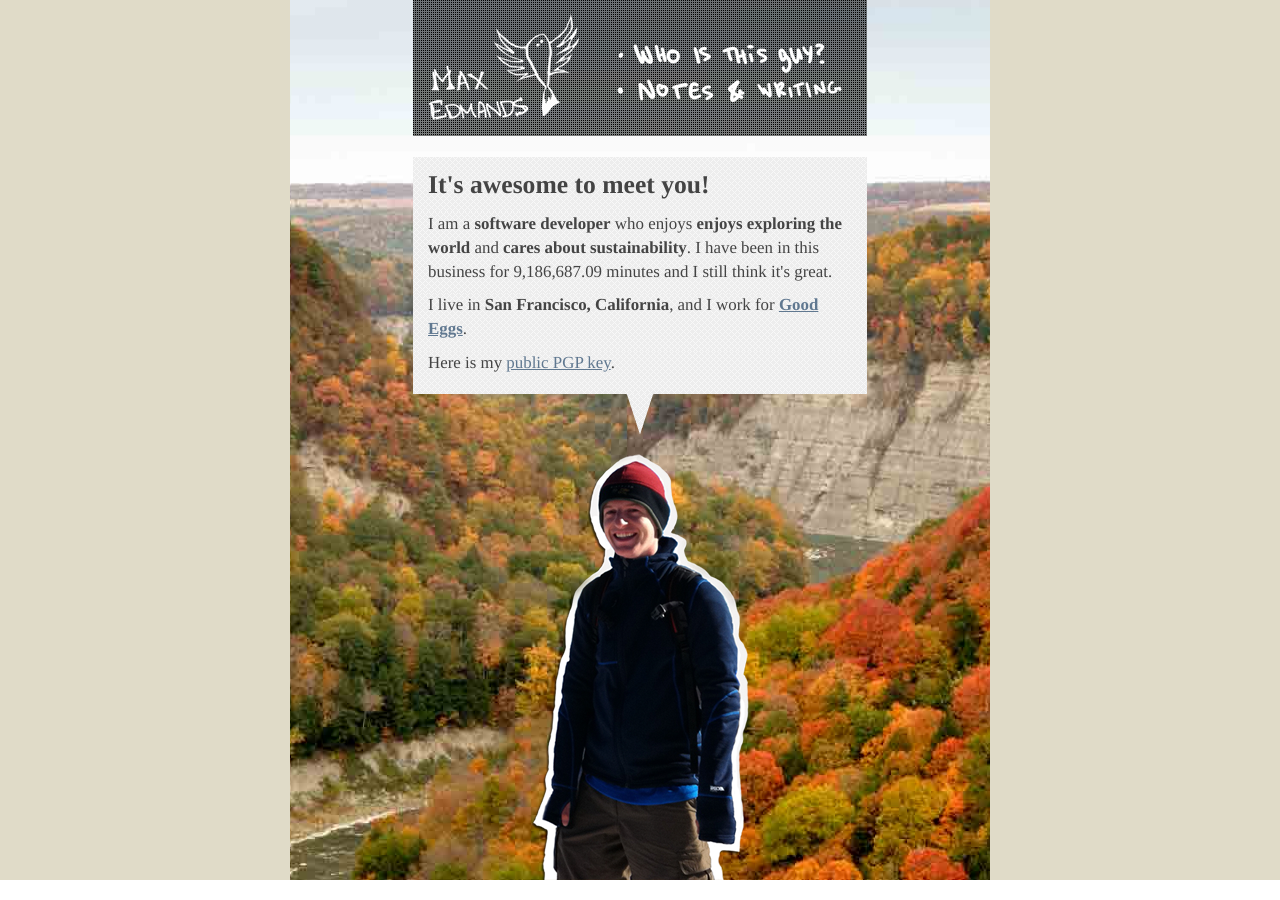
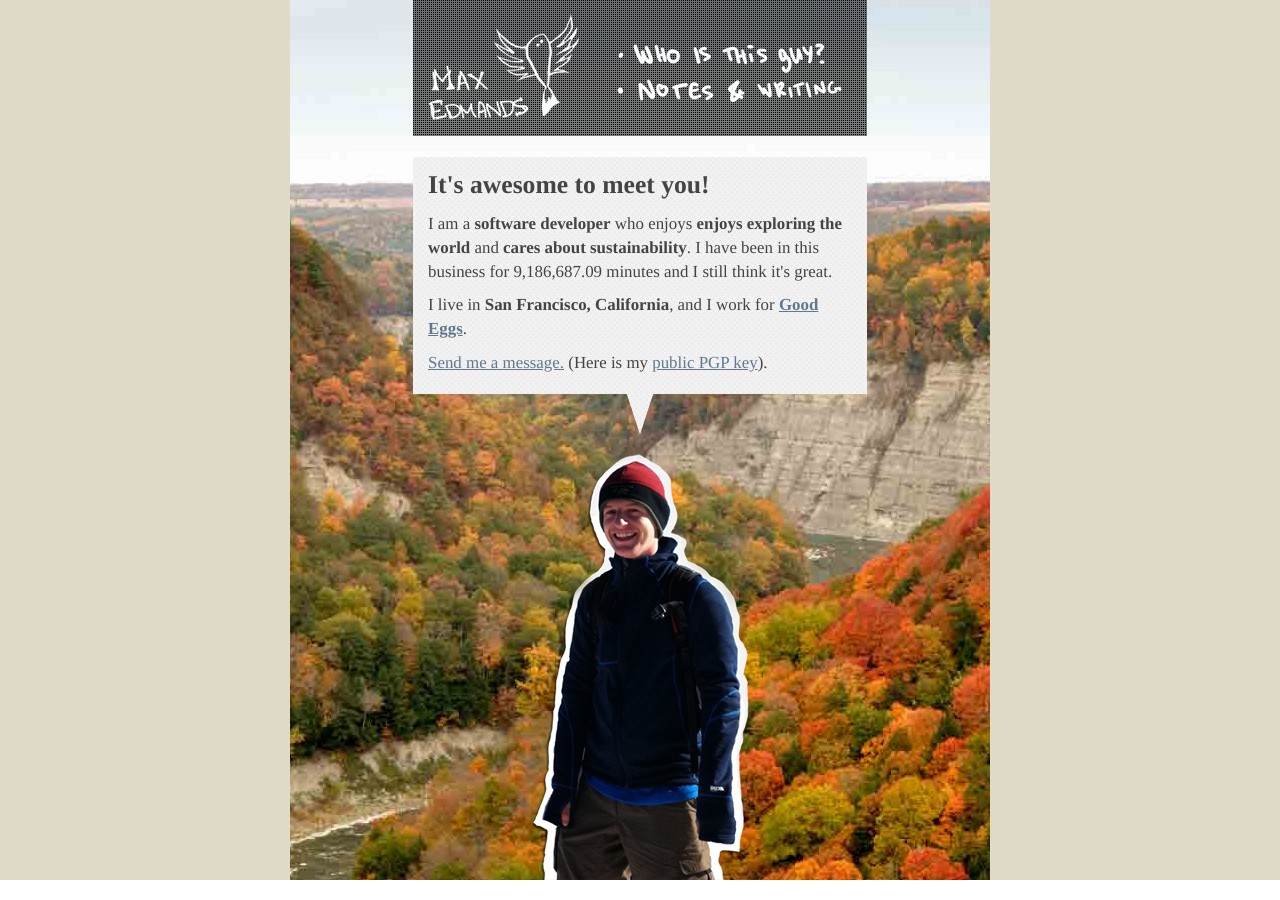
Before and after one commit to hazeledmands/demands.github.io, a Jekyll site: the page built from index.html, in a window 1280 px wide. Built offline with Jekyll 4.4.1, drawn with Linux system fonts in a browser that asks for light colours.

```diff
--- a/index.html
+++ b/index.html
@@ -19,7 +19,7 @@ title: Max Edmands, sofware developer
 <h1>It's awesome to meet you!</h1>
 <p>I am a <strong>software developer</strong> who enjoys <strong>enjoys exploring the world</strong> and <strong>cares about sustainability</strong>. I have been in this business for <span class="no-js-fallback">a long time</span><span id="minutes-in-business"><script type="text/javascript">document.write(ME.timeInBusiness());</script> minutes</span> and I still think it's great.</p>
     <p>I live in <strong>San Francisco, California</strong>, and I work for <strong><a href="http://goodeggs.com">Good Eggs</a></strong>.</p>
-    <p>Here is my <a href="/maxedmands.pubkey">public PGP key</a>.</p>
+    <p><a href="mailto:pxo6mtg?sqs_title=What+can+I+do+for+you?">Send me a message.</a> (Here is my <a href="/maxedmands.pubkey">public PGP key</a>).</p>
   </div>
   <div id=portrait>
     <img src=img/me.png alt="A picture of me!" height=426 width=219 title="Maybe sometime I'll think of something funny to say here." />
@@ -32,3 +32,4 @@ title: Max Edmands, sofware developer
     window.setInterval(function() { elem.textContent = ME.timeInBusiness() + ' minutes'; }, 100);
   }());
 </script>
+<script src="//squaresend.com/squaresend.js"></script>
```
